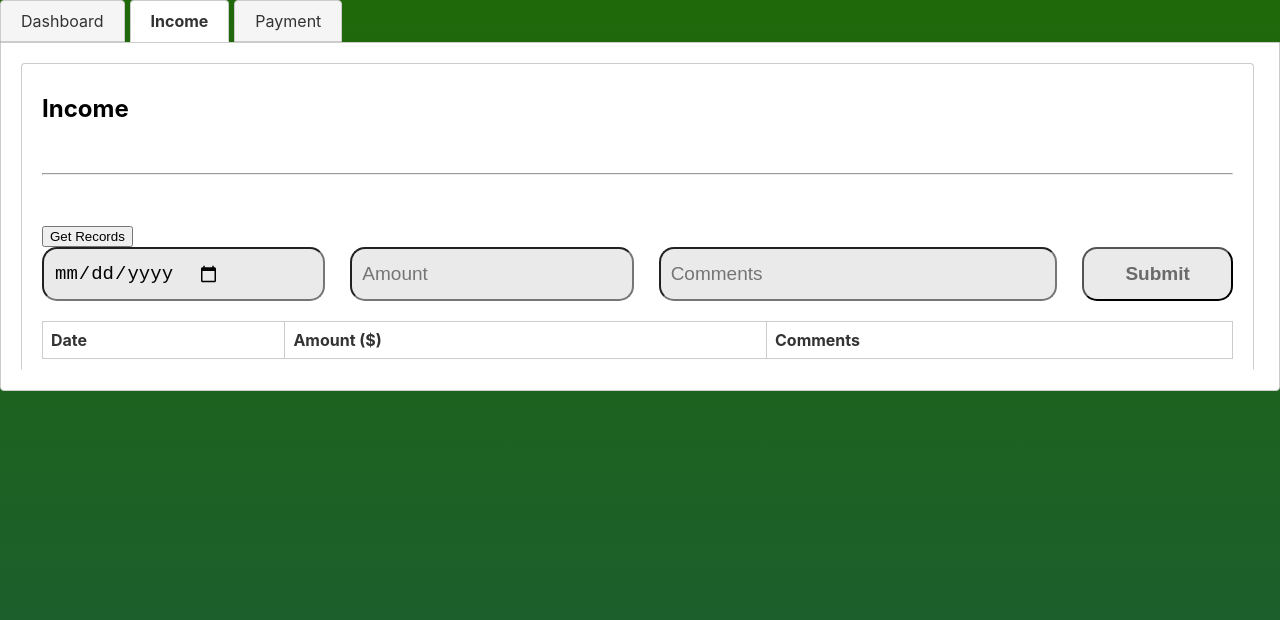
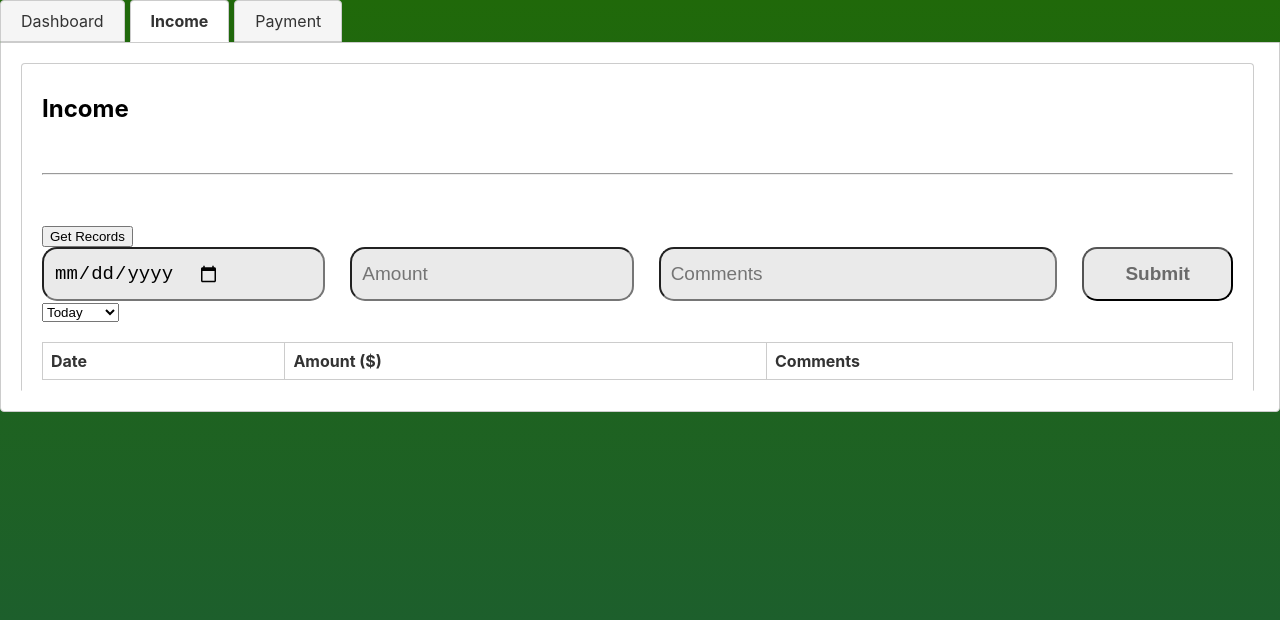
Before and after one commit to jaronlong52/Personal_Finance_App_Capstone, a React (Vite) app: page /dashboard in a window 1280 px wide. Both pictures are taken after a click on the tab "Income". Shown: the top 620 px of the page. Built offline with nearby package versions, Linux system fonts and the light colour scheme.

Commit message:
added dropdown menu and stored current date

```diff
--- a/src/components/Income.jsx
+++ b/src/components/Income.jsx
@@ -5,6 +5,15 @@ import axios from 'axios';
 
 const Income = () => {
     const { variable, setVariable } = useContext(UsernameContext);
+    const [data, setData] = useState([]);
+
+    const currentDate = new Date();
+    const today = currentDate.getDate();
+    const month = currentDate.getMonth() + 1;
+    const year = currentDate.getFullYear();
+    const [date, setDate] = useState('');
+    const [amount, setAmount] = useState('');
+    const [comments, setComments] = useState('');
 
     function getRecords() {
         axios.post('http://localhost:8081/income', {username: variable,})
@@ -14,23 +23,41 @@ const Income = () => {
         });
     };
 
-    const [data, setData] = useState([]);
+    // for dropdown menu
+    const [selected, setSelected] = useState('');
+    const options = [
+        { value: 'Today', label: 'Today'},
+        { value: '1 Week', label: '1 Week'},
+        { value: '2 Weeks', label: '2 Weeks'},
+        { value: '1 Month', label: '1 Month'},
+        { value: '3 Months', label: '3 Months'},
+    ]
 
-    // const [data, setData] = useState([
-    //     { Date: '10/04/24', Amount: 1600, Comments: 'Weekly salary'},
-    //     { Date: '10/09/24', Amount: 400, Comments: 'Side hustle'},
-    //     { Date: '10/11/24', Amount: 1600, Comments: 'Weekly salary'},
-    // ]);
+    const dropdown = (e) => {
+        setSelected(e.target.value);
+
+    }
 
     return (
         <div className="container">
             <button className='get-records' onClick={getRecords}>Get Records</button>
             <div className="income-inputs">
-                <input className="income-input" type="date" placeholder='date' />
-                <input className="income-input" type="amount" placeholder='Amount' />
-                <input className="comments" type="comments" placeholder='Comments' />
+                <input className="income-input" type="date" value={date} onChange={(e) => setDate(e.target.value)}/>
+                <input className="income-input" value={amount} placeholder='Amount' onChange={(e) => setAmount(e.target.value)}/>
+                <input className="comments" value={comments} placeholder='Comments' onChange={(e) => setComments(e.target.value)}/>
                 <button className='income-submit'>Submit</button>
             </div>
+            <select
+            name="income-dropdown"
+            id="income-dropdown"
+            value={selected}
+            onChange={dropdown}>
+                {options.map((option) => (
+                    <option key={option.value} value={option.value}>
+                        {option.label}
+                    </option>
+                ))}
+            </select>
             <table className="income-table">
                     <thead>
                         <tr>
```
